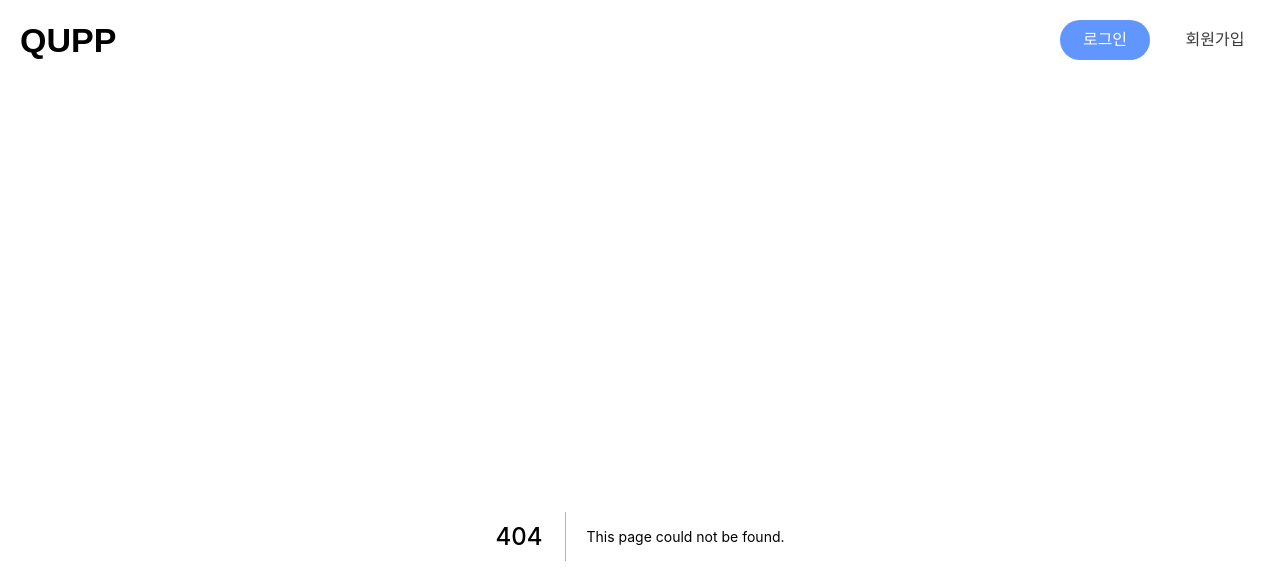
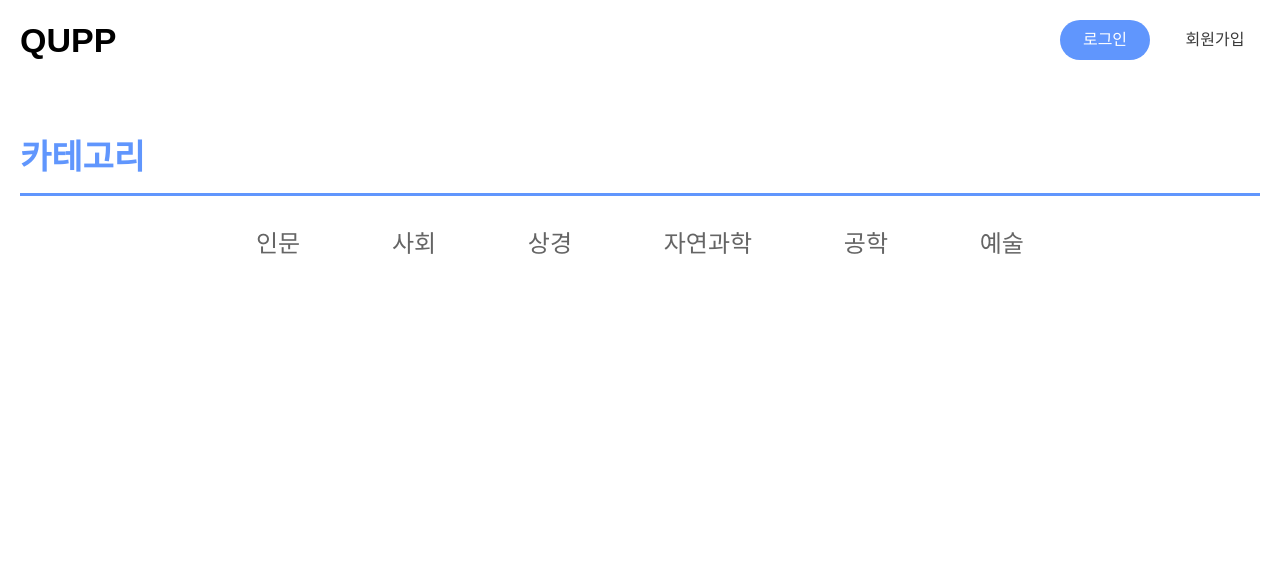
Before and after one commit to crewd/qupp-front, a Next.js app: page /qna/1 in a window 1280 px wide. Before the commit this address had no page. Shown: the top 584 px of the page. Built offline with nearby package versions, Linux system fonts and the light colour scheme.

Commit message:
카테고리 페이지 추가

```diff
--- a/package.json
+++ b/package.json
@@ -14,7 +14,8 @@
     "@fortawesome/react-fontawesome": "^0.2.0",
     "next": "12.2.4",
     "react": "18.2.0",
-    "react-dom": "18.2.0"
+    "react-dom": "18.2.0",
+    "tailwind-scrollbar-hide": "^1.1.7"
   },
   "devDependencies": {
     "@types/node": "18.7.1",
--- /dev/null
+++ b/pages/qna/[name].tsx
@@ -0,0 +1,114 @@
+import Link from 'next/link';
+import { useRouter } from 'next/router';
+import { useEffect, useRef } from 'react';
+
+const QnA = () => {
+  const router = useRouter();
+  const { name } = router.query;
+
+  const menuRef = useRef<HTMLAnchorElement>(null);
+
+  useEffect(() => {
+    const element = menuRef.current;
+    if (!element) {
+      return;
+    }
+    if (element.innerHTML === name) {
+      element.scrollIntoView();
+    }
+  }, [name]);
+
+  return (
+    <div>
+      <header className="border-b-[3px] border-primary pb-[15px]">
+        <h2 className="text-xxl leading-[42px] text-primary font-bold">
+          카테고리
+        </h2>
+      </header>
+      <nav className="flex justify-center w-full pt-[30px]">
+        <ul className="flex sm:justify-between gap-[60px] w-[768px] overflow-x-auto scrollbar-hide text-lg flex-nowrap pb-[25px]">
+          <li
+            className={`
+              flex-0-auto
+              ${
+                name === '인문'
+                  ? 'text-primary border-b-[3px] border-primary'
+                  : 'text-gray-3 hover:border-b-[3px] hover:border-primary hover:text-primary'
+              }`}
+          >
+            <Link href="/qna/인문">
+              <a ref={menuRef}>인문</a>
+            </Link>
+          </li>
+          <li
+            className={`
+            flex-0-auto
+            ${
+              name === '사회'
+                ? 'text-primary border-b-[3px] border-primary'
+                : 'text-gray-3 hover:border-b-[3px] hover:border-primary hover:text-primary'
+            }`}
+          >
+            <Link href="/qna/사회">
+              <a ref={menuRef}>사회</a>
+            </Link>
+          </li>
+          <li
+            className={`
+            flex-0-auto
+            ${
+              name === '상경'
+                ? 'text-primary border-b-[3px] border-primary'
+                : 'text-gray-3 hover:border-b-[3px] hover:border-primary hover:text-primary'
+            }`}
+          >
+            <Link href="/qna/상경">
+              <a ref={menuRef}>상경</a>
+            </Link>
+          </li>
+          <li
+            className={`
+            flex-0-auto
+            ${
+              name === '자연과학'
+                ? 'text-primary border-b-[3px] border-primary'
+                : 'text-gray-3 hover:border-b-[3px] hover:border-primary hover:text-primary'
+            }`}
+          >
+            <Link href="/qna/자연과학">
+              <a ref={menuRef}>자연과학</a>
+            </Link>
+          </li>
+          <li
+            className={`
+            flex-0-auto
+            ${
+              name === '공학'
+                ? 'text-primary border-b-[3px] border-primary'
+                : 'text-gray-3 hover:border-b-[3px] hover:border-primary hover:text-primary'
+            }`}
+          >
+            <Link href="/qna/공학">
+              <a ref={menuRef}>공학</a>
+            </Link>
+          </li>
+          <li
+            className={`
+            flex-0-auto
+            ${
+              name === '예술'
+                ? 'text-primary border-b-[3px] border-primary'
+                : 'text-gray-3 hover:border-b-[3px] hover:border-primary hover:text-primary'
+            }`}
+          >
+            <Link href="/qna/예술">
+              <a ref={menuRef}>예술</a>
+            </Link>
+          </li>
+        </ul>
+      </nav>
+    </div>
+  );
+};
+
+export default QnA;
--- a/tailwind.config.js
+++ b/tailwind.config.js
@@ -37,8 +37,11 @@ module.exports = {
       },
       fontFamily: {
         sans: ["Noto Sans KR", 'sans-serif']
+      },
+      flex: {
+        "0-auto": "0 0 auto"
       }
     },
   },
-  plugins: [],
+  plugins: [require("tailwind-scrollbar-hide")],
 }
```
Also changed, not shown: 1 other file (tests, documents, lock files or other folders).
